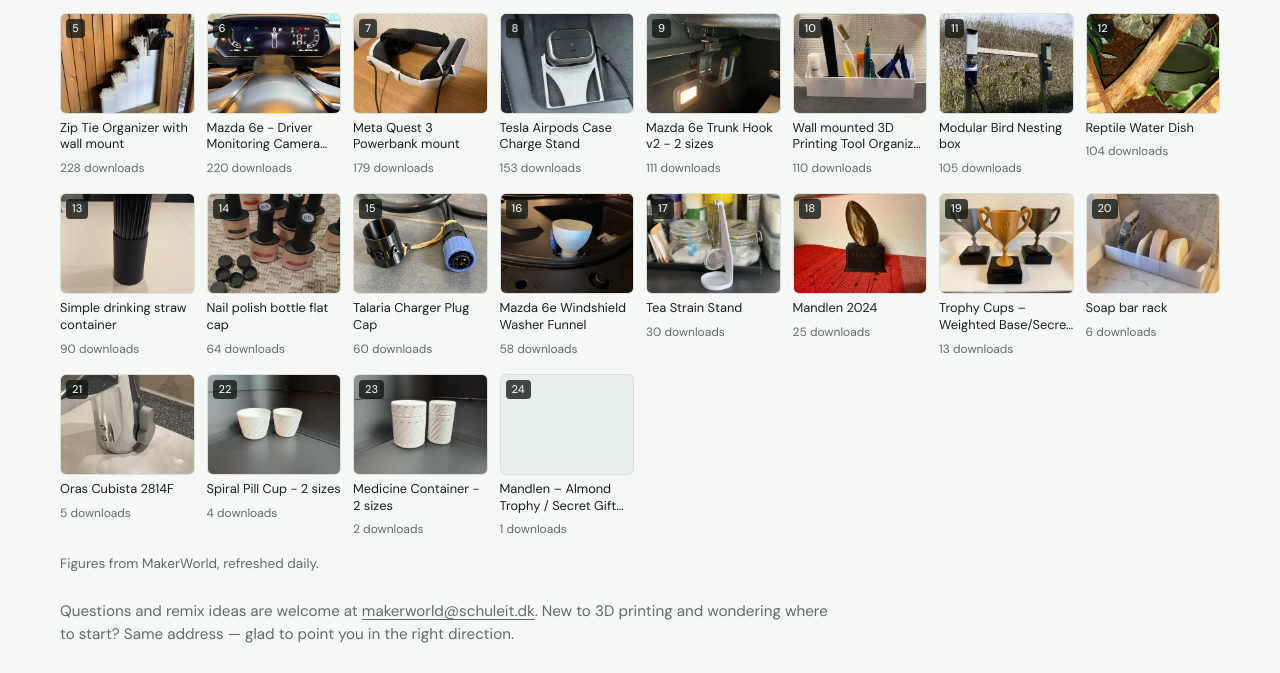
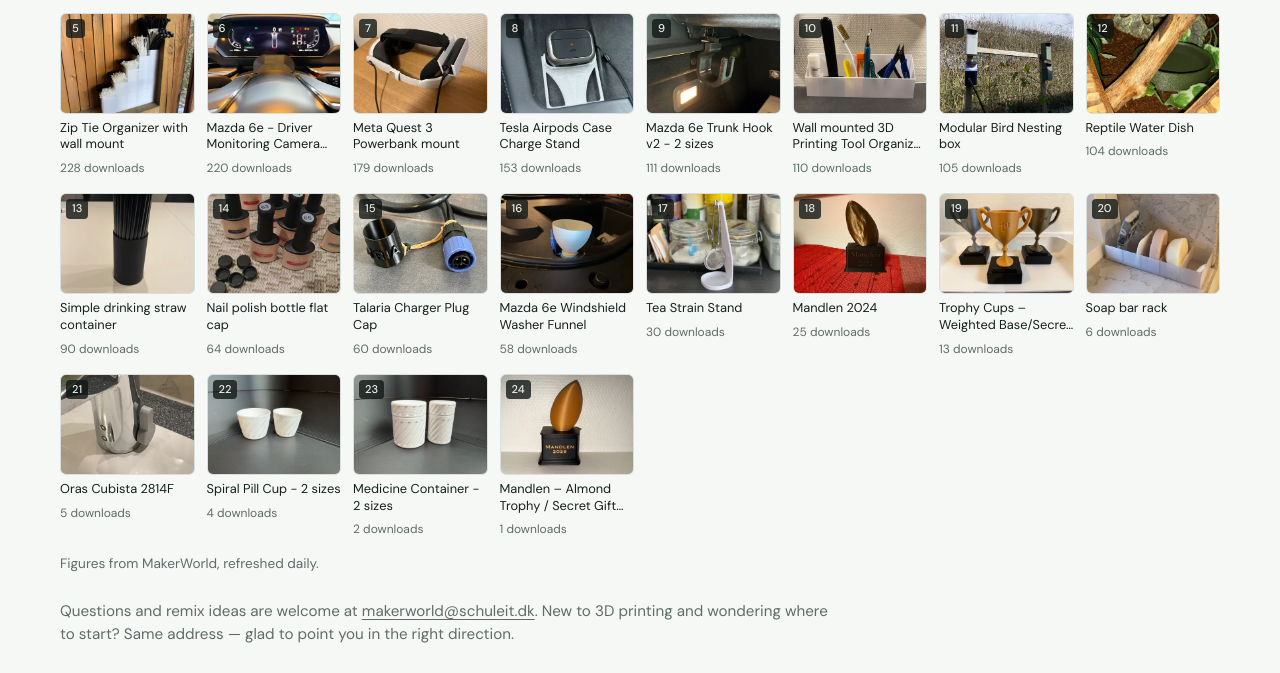
Before and after one commit to Schuleit/schuleit.dk, a plain HTML site: page 3d-printing/index.html in a window 1280 px wide. Shown: the part 1066-1739 px from the top of the page. Drawn offline with nearby package versions, Linux system fonts and the light colour scheme.

Commit message:
Add cover image for Mandlen almond trophy design
Co-Authored-By: Claude Opus 5.5 <noreply@anthropic.com>

```diff
--- a/3d-printing/index.html
+++ b/3d-printing/index.html
@@ -159,7 +159,7 @@
             <span class="pic"><img src="/img/designs/3523896.webp" alt="" loading="lazy"><span class="r">23</span></span>
             <span class="t">Medicine Container - 2 sizes</span><span class="n">2 downloads</span></a></li>
           <li data-model="3627316"><a href="https://makerworld.com/en/models/3627316-mandlen-almond-trophy-secret-gift-compartment" target="_blank" rel="noopener">
-            <span class="pic"><span class="r">24</span></span>
+            <span class="pic"><img src="/img/designs/3627316.webp" alt="" loading="lazy"><span class="r">24</span></span>
             <span class="t">Mandlen – Almond Trophy / Secret Gift Compartment</span><span class="n">1 downloads</span></a></li>
       </ol>
       <p class="sheet-note">Figures from MakerWorld, refreshed daily.</p>
```
Also changed, not shown: img/designs/3627316.webp (added).
